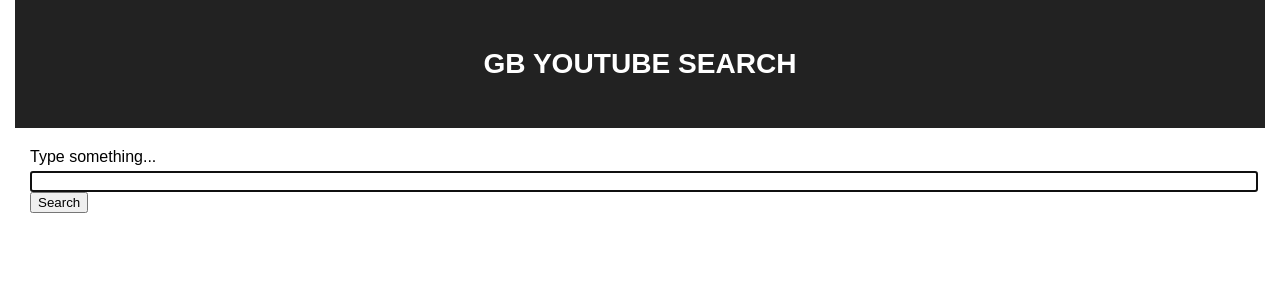
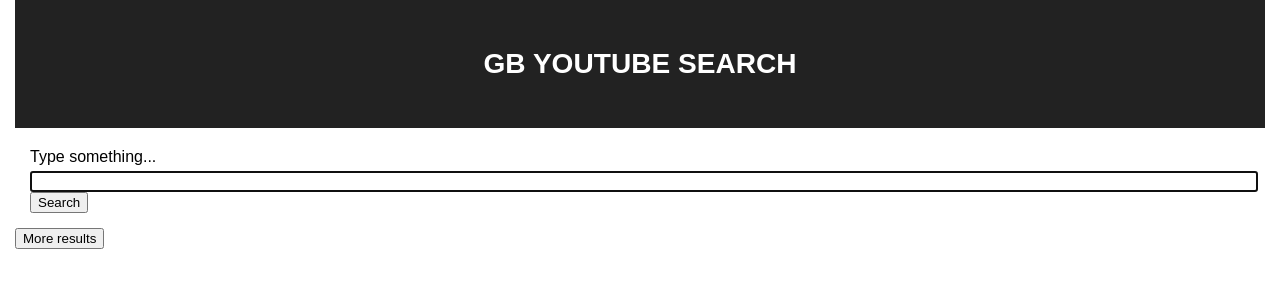
Before and after one commit to guilhermebc/guilhermebc.github.io, a React (Create React App) app: page / in a window 1280 px wide. Shown: the top 300 px of the page. Built offline with nearby package versions, Linux system fonts and the light colour scheme.

Commit message:
add search pagination

```diff
--- a/src/App.js
+++ b/src/App.js
@@ -5,12 +5,18 @@
 import Header from './Header/Header';
 import Search from './Search/Search';
 
+const apiKEY = 'AIzaSyD6VsQOvaQ0PGeLPAV4l7Ym1CbNtZmSZOQ';
+const rootAPI = 'https://www.googleapis.com/youtube/v3/search';
+const numResults = 10;
+
 class App extends Component {
   render() {
     return (
       <div className="container">
         <Header title="GB Youtube Search"/>
-        <Search/>
+        <Search rootAPI={rootAPI} apiKEY={apiKEY} numResults={numResults}/>
+
+        {/* <Search rootAPI={rootAPI} apiKEY={apiKEY} numResults={2}/> */}
       </div>
     );
   }
--- a/src/Search/Search.js
+++ b/src/Search/Search.js
@@ -5,10 +5,6 @@
 
 import List from '../List/List';
 import ListItem from '../ListItem/ListItem';
-
-const apiKEY = 'AIzaSyD6VsQOvaQ0PGeLPAV4l7Ym1CbNtZmSZOQ';
-const rootAPI = 'https://www.googleapis.com/youtube/v3/search';
-const numResults = 10;
 
 class Search extends Component {
 
@@ -19,7 +15,9 @@
 			results: [],
 			term: '',
 			fireRedirect: false,
-			labelInfo: ''
+			labelInfo: '',
+			nextPageToken: '',
+			numPage: 1
 		};
 
 		this.onInputChange = this.onInputChange.bind(this);
@@ -34,24 +32,39 @@
 
 	submit(event){
 
-		event.preventDefault()
+		event.preventDefault();
 
-		let requestURL = `${rootAPI}?key=${apiKEY}&part=snippet,id&q=${this.state.term}&order=date&maxResults=${numResults}`;
+		let requestURL;
+
+		if(event.target.value !== "pagination"){
+
+			requestURL = `${this.props.rootAPI}?key=${this.props.apiKEY}&part=snippet,id&q=${this.state.term}&order=date&maxResults=${this.props.numResults}`;
+
+			this.setState({numPage: 1});
+
+		} else {
+			requestURL = `${this.props.rootAPI}?key=${this.props.apiKEY}&part=snippet,id&q=${this.state.term}&order=date&maxResults=${this.props.numResults}&pageToken=${this.state.nextPageToken}`;
+			this.setState({
+				results: [],
+				numPage: this.state.numPage + 1
+			});
+		}
 
 		fetch(requestURL)
 		.then((response) => response.json())
 		.then((responseJson) => {
 
-			let result = responseJson.items.map((obj, index) => <ListItem content={obj.id.videoId} key={index} />);
+			let result = responseJson.items.map((obj, index) => obj.id.videoId !== undefined ? <ListItem content={obj.id.videoId} key={index}/> : '');
 
 			this.setState({
 				results: result,
-				fireRedirect: true
+				fireRedirect: true,
+				nextPageToken: responseJson.nextPageToken,
 			});
 
 			if(this.state.results.length > 0) {
 				this.setState({
-					labelInfo: result.length + ` vídeo(s) sobre ${this.state.term} encontrados.`
+					labelInfo: `pagina ${this.state.numPage} : ${result.length} vídeo(s) sobre ${this.state.term} encontrados.`
 				})
 			} else {
 				this.setState({
@@ -59,11 +72,13 @@
 				})
 			}
 
-			console.log(this.state.results);
-
 		})
 		.catch((error) => {
 			console.error(error);
+
+			this.setState({
+				labelInfo: 'Ocorreu um erro inesperado, tente novamente ou volte mais tarde.'
+			})
 
 		});
 
@@ -76,7 +91,6 @@
 
 		return (
 			<div>
-
 				<div className="wrapper-search-bar">
 					<form onSubmit={this.submit}>
 						<label htmlFor="search_bar">Type something...</label>
@@ -87,10 +101,12 @@
 							onChange={this.onInputChange}
 							autoFocus
 						/>
-						<button type="submit" >Search</button>
+						<button type="submit">Search</button>
 					</form>
 					{fireRedirect && (<Redirect to={from || '/results'}/>	)}
 				</div>
+
+				<button onClick={this.submit} value="pagination">More results</button>
 
 				<label>{this.state.labelInfo}</label>
 
```
